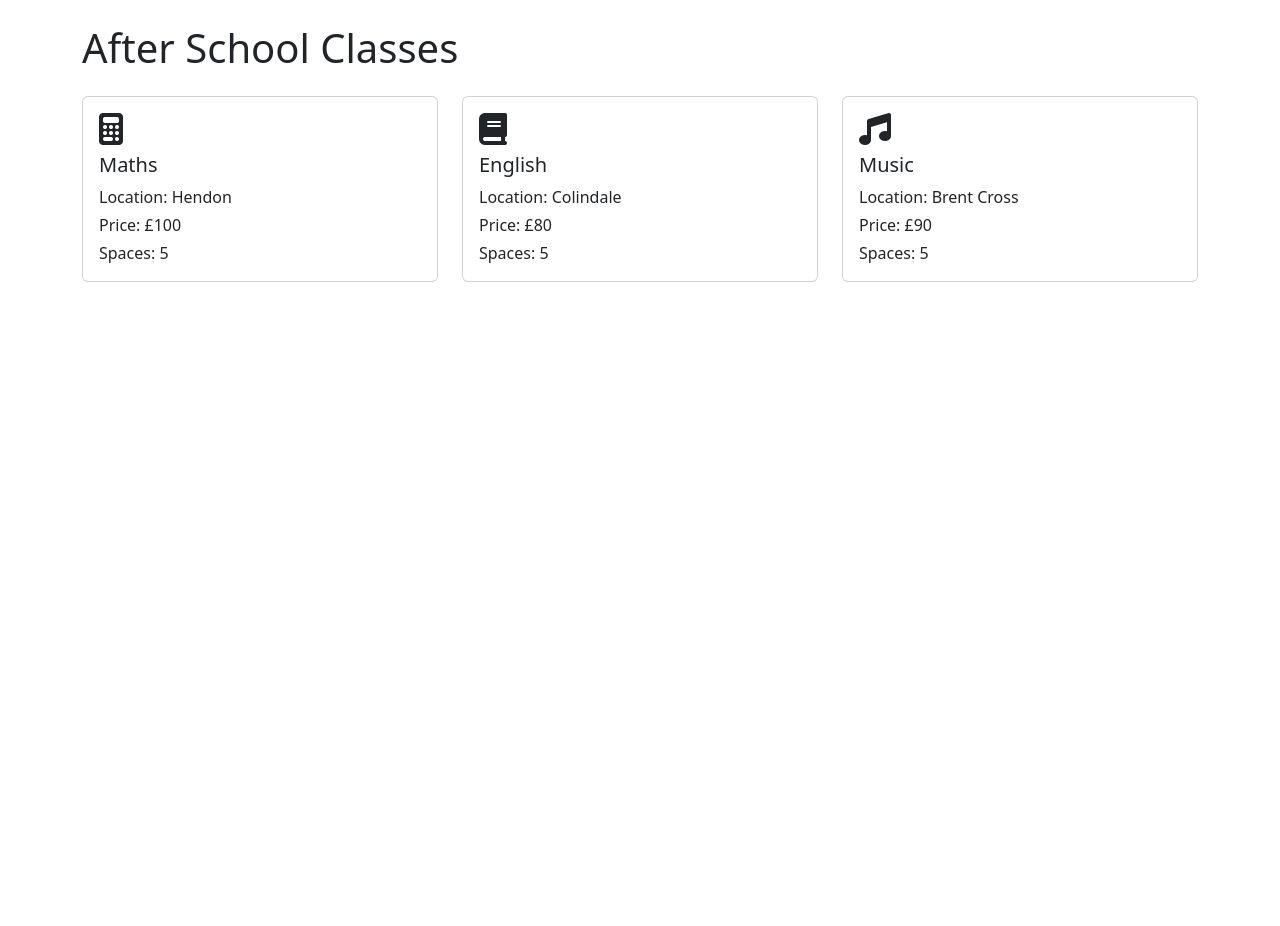
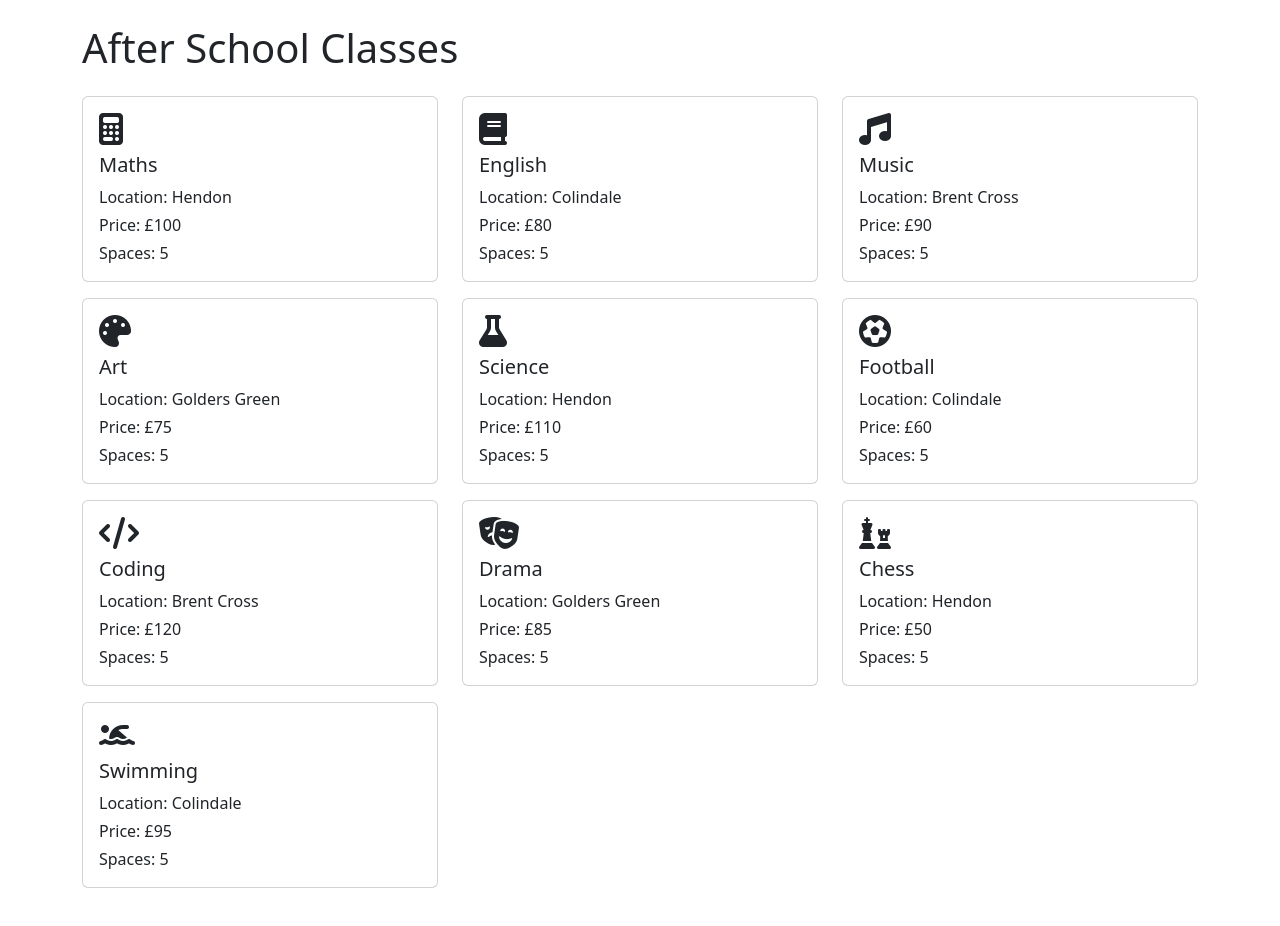
Before and after one commit to congee204/after-school-vue, a plain HTML site: page index.html in a window 1280 px wide. Before the commit the page ends 800 px from the top, so only its background shows below. Drawn offline with nearby package versions, Linux system fonts and the light colour scheme.

Commit message:
Add 10 lessons with subjects, locations, prices, and icons

```diff
--- a/index.html
+++ b/index.html
@@ -35,8 +35,14 @@
           lessons: [
             { id: 1, subject: 'Maths', location: 'Hendon', price: 100, spaces: 5, icon: 'fa-solid fa-calculator' },
             { id: 2, subject: 'English', location: 'Colindale', price: 80, spaces: 5, icon: 'fa-solid fa-book' },
-            { id: 3, subject: 'Music', location: 'Brent Cross', price: 90, spaces: 5, icon: 'fa-solid fa-music' }
-            // add 7 more, with different subjects, locations and prices
+            { id: 3, subject: 'Music', location: 'Brent Cross', price: 90, spaces: 5, icon: 'fa-solid fa-music' },
+            { id: 4,  subject: 'Art', location: 'Golders Green', price: 75, spaces: 5, icon: 'fa-solid fa-palette' },
+            { id: 5,  subject: 'Science', location: 'Hendon', price: 110, spaces: 5, icon: 'fa-solid fa-flask' },
+            { id: 6,  subject: 'Football', location: 'Colindale', price: 60,  spaces: 5, icon: 'fa-solid fa-futbol' },
+            { id: 7,  subject: 'Coding', location: 'Brent Cross', price: 120, spaces: 5, icon: 'fa-solid fa-code' },
+            { id: 8,  subject: 'Drama', location: 'Golders Green', price: 85,  spaces: 5, icon: 'fa-solid fa-masks-theater' },
+            { id: 9,  subject: 'Chess', location: 'Hendon', price: 50,  spaces: 5, icon: 'fa-solid fa-chess' },
+            { id: 10, subject: 'Swimming', location: 'Colindale', price: 95, spaces: 5, icon: 'fa-solid fa-person-swimming' }
           ]
         };
       }
```
Also changed, not shown: 1 other file.
